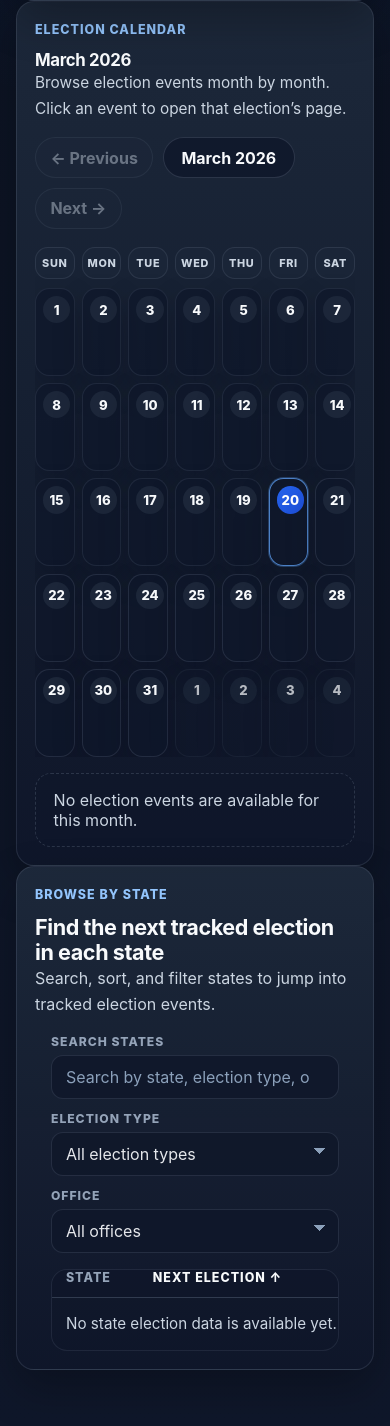
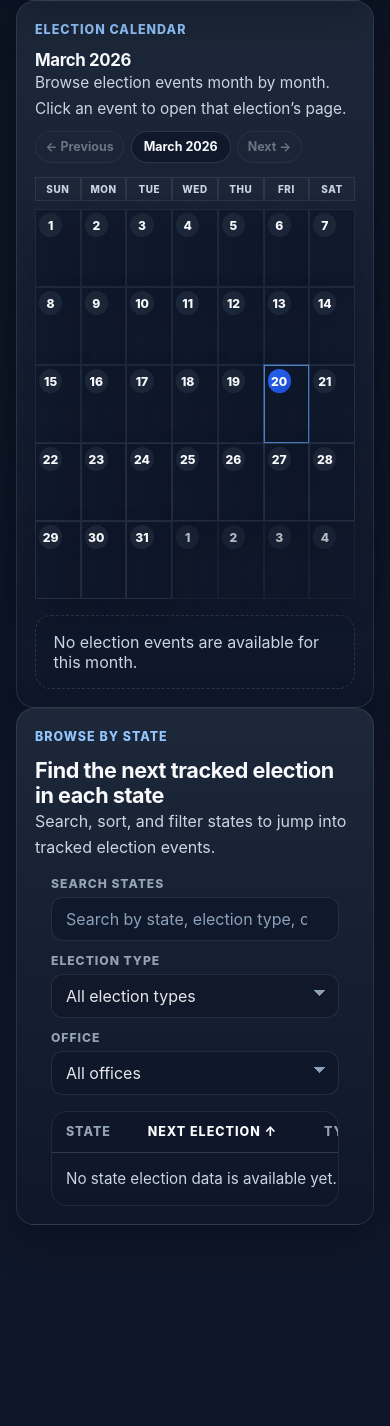
Before and after one commit to chrisserra/YouAreDone, a PHP site: page / in a window 390 px wide. Shown: the part 553-1979 px from the top of the page. After the commit the page ends 1778 px from the top, so only its background shows below. Run offline with PHP 8.4, Linux system fonts and the light colour scheme; data that the repository does not hold is empty.

Commit message:
update snapshot 2026-03-20 13:31:07

```diff
--- a/assets/css/app.css
+++ b/assets/css/app.css
@@ -774,6 +774,7 @@ p {
 .state-table-tools__input,
 .state-table-tools__select {
     width: 100%;
+    min-width: 0;
     min-height: 42px;
     padding: 0 14px;
     border: 1px solid var(--border);
@@ -840,7 +841,13 @@ p {
     color: #8ba0ba;
 }
 
+.state-table-tools__input {
+    padding-right: 16px;
+}
+
 .state-table-tools__select {
+    min-height: 44px;
+    padding-right: 42px;
     appearance: none;
     -webkit-appearance: none;
     background-image:
@@ -851,7 +858,6 @@ p {
             calc(100% - 12px) calc(50% - 3px);
     background-size: 6px 6px, 6px 6px;
     background-repeat: no-repeat;
-    padding-right: 34px;
 }
 
 .table-scroll {
@@ -883,16 +889,22 @@ p {
 }
 
 .state-table thead th {
-    padding: 0 14px 12px;
+    padding: 12px 14px;
     border-bottom: 1px solid var(--border-strong);
+    background: rgba(15, 23, 42, 0.42);
+    text-align: left;
+    vertical-align: middle;
     white-space: nowrap;
-    vertical-align: bottom;
-    background: rgba(15, 23, 42, 0.42);
 }
 
 .state-table__sort {
     appearance: none;
     -webkit-appearance: none;
+    display: inline-flex;
+    align-items: center;
+    justify-content: flex-start;
+    width: 100%;
+    min-width: 0;
     padding: 0;
     border: 0;
     background: transparent;
@@ -901,9 +913,18 @@ p {
     font-size: 0.78rem;
     font-weight: 800;
     letter-spacing: 0.08em;
+    line-height: 1.2;
     text-transform: uppercase;
+    text-align: left;
+    white-space: nowrap;
     cursor: pointer;
     transition: color 0.15s ease, opacity 0.15s ease;
+}
+
+.state-table th:last-child,
+.state-table td:last-child {
+    width: 110px;
+    white-space: nowrap;
 }
 
 .state-table__sort:hover,
@@ -1875,31 +1896,70 @@ p {
         grid-template-columns: 1fr;
     }
 
+    .calendar-header {
+        gap: 0.6rem;
+        margin-bottom: 0.7rem;
+    }
+
+    .calendar-nav {
+        gap: 0.4rem;
+    }
+
+    .calendar-nav-label,
+    .calendar-nav-link {
+        min-height: 32px;
+        padding: 0.35rem 0.65rem;
+        font-size: 0.78rem;
+    }
+
+    .calendar-nav-label {
+        min-width: auto;
+        padding: 0.35rem 0.75rem;
+    }
+
+    .calendar-nav-link {
+        padding: 0.35rem 0.6rem;
+    }
+
+    .calendar-grid-wrap {
+        overflow-x: visible;
+    }
+
     .calendar-weekdays,
     .calendar-grid {
-        gap: 0.45rem;
+        gap: 0;
     }
 
     .calendar-weekday {
-        padding: 0.52rem 0.3rem;
-        font-size: 0.68rem;
+        border-radius: 0;
+        padding: 0.3rem 0.1rem;
+        font-size: 0.62rem;
     }
 
     .calendar-day {
-        min-height: 88px;
-        padding: 7px;
+        min-height: 78px;
+        padding: 3px;
+        border-radius: 0;
     }
 
     .calendar-day-number {
-        min-width: 1.7rem;
-        min-height: 1.7rem;
-        font-size: 0.82rem;
+        min-width: 1.45rem;
+        min-height: 1.45rem;
+        font-size: 0.76rem;
+        margin-bottom: 2px;
+    }
+
+    .calendar-day-events {
+        gap: 2px;
     }
 
     .calendar-event-link,
     .calendar-popover-link {
-        font-size: 0.71rem;
-        padding: 4px 7px;
+        max-width: 100%;
+        padding: 3px 5px;
+        font-size: 0.62rem;
+        line-height: 1.1;
+        border-radius: 999px;
     }
 
     .calendar-popover {
--- a/src/Views/layouts/app.php
+++ b/src/Views/layouts/app.php
@@ -8,7 +8,7 @@ declare(strict_types=1);
 /** @var string|null $canonicalUrl */
 /** @var string|null $ogImage */
 
-$version = 14;
+$version = 20;
 
 $pageTitle = $pageTitle ?? 'YouAreDone.org';
 $metaDescription = $metaDescription ?? 'Track upcoming election events, watched races, and candidate accountability.';
```
